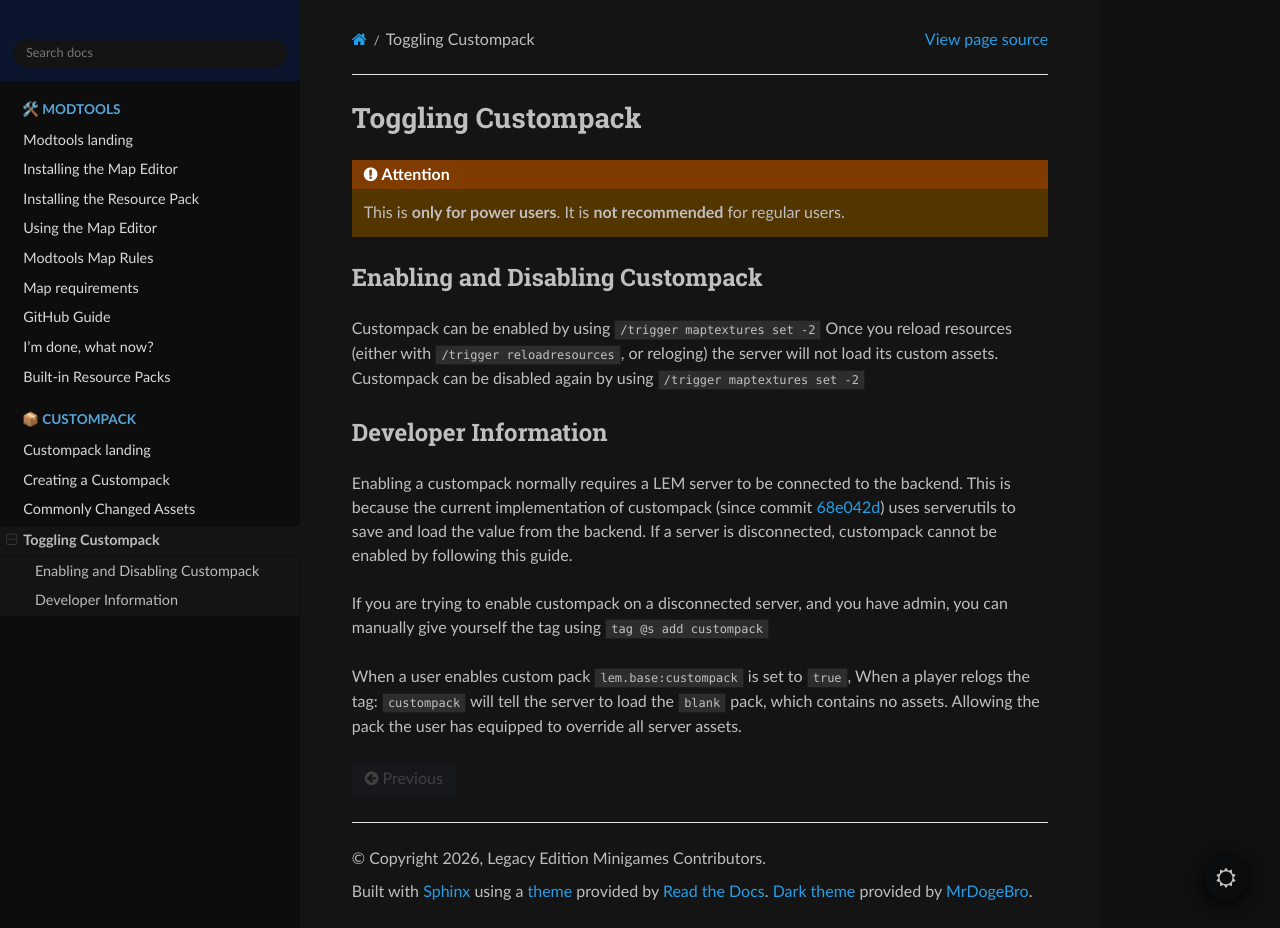
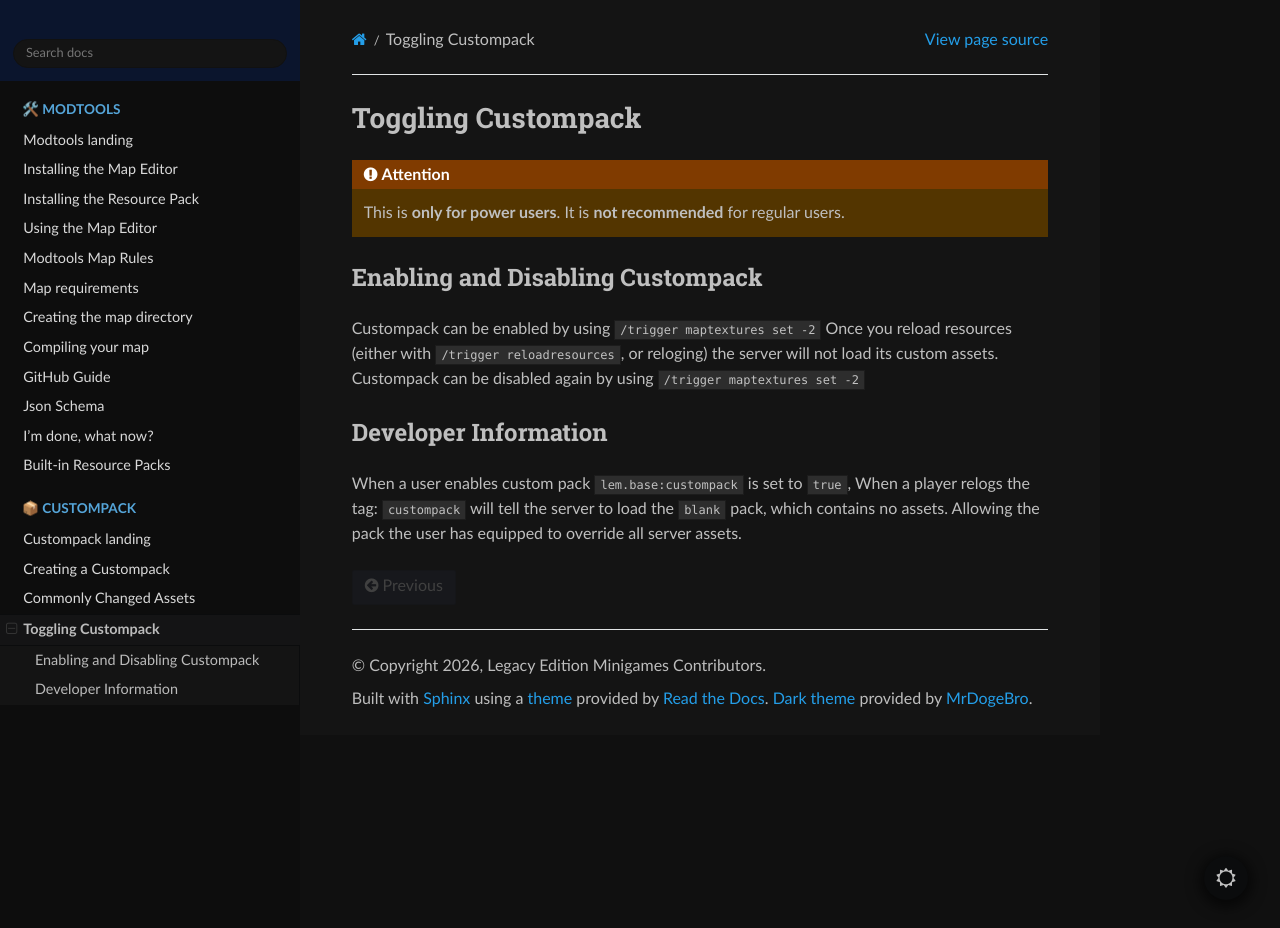
Before and after one commit to Legacy-Edition-Minigames/Documentation, a Sphinx documentation site: the page built from docs/source/custompack/toggling.rst, in a window 1280 px wide and 928 px high. Built offline with Sphinx 7.4.7 and the Read the Docs theme 3.1.0, drawn with Linux system fonts in a browser that asks for light colours; pages that are not in the unit, such as notebooks, are missing from menus.

Commit message:
Getting it closer to being ready

```diff
--- a/docs/source/custompack/toggling.rst
+++ b/docs/source/custompack/toggling.rst
@@ -14,11 +14,6 @@ Custompack can be disabled again by using ``/trigger maptextures set -2``
 
 Developer Information
 ^^^^^^^^^^^^^^^^^^^^^^
-Enabling a custompack normally requires a LEM server to be connected to the backend. This is because
-the current implementation of custompack (since commit `68e042d <https://github.com/Legacy-Edition-Minigames/Minigames/commit/68e042d7035d465b5d797cafaa06daa5d76af84a>`_)
-uses serverutils to save and load the value from the backend. If a server is disconnected, custompack cannot be enabled by following this guide.
-
-If you are trying to enable custompack on a disconnected server, and you have admin, you can manually give yourself the tag using ``tag @s add custompack``
 
 When a user enables custom pack ``lem.base:custompack``
 is set to ``true``, When a player relogs the tag: ``custompack`` will tell the server to load the ``blank`` pack, which contains no assets.
--- a/docs/source/index.rst
+++ b/docs/source/index.rst
@@ -15,8 +15,10 @@ Welcome to the Legacy Edition Minigames documentation!
    /modtools/creation/rules
 
    /modtools/uploading/requirements
+   /modtools/uploading/directory
+   /modtools/uploading/compiling
    /modtools/uploading/github
-   /modtools/uploading/editorjsonschema
+   /modtools/uploading/jsonschema
    /modtools/uploading/post-editor
    /modtools/uploading/resourcepacks
 
@@ -39,7 +41,7 @@ Welcome to the Legacy Edition Minigames documentation!
 
    Information may not be accurate and could be referencing unreleased features.
 
-   The current documentation for ModTools can be found on `GitHub <https://github.com/Legacy-Edition-Minigames/ModTools/wiki>`_
+   Currently, the only section considered complete is ModTools.
 
 To get started with the Modtools Map Editor, see the :doc:`modtools/landing` guide.
 
--- a/docs/source/modtools/creation/rules.rst
+++ b/docs/source/modtools/creation/rules.rst
@@ -7,6 +7,8 @@ Notice
 ------
 .. attention::
     Rules to be replaced by the revised language when decided by the LEM administration team.
+
+    These rules are not final.
 
 Rules
 -----
--- a/docs/source/modtools/creation/using-editor.rst
+++ b/docs/source/modtools/creation/using-editor.rst
@@ -2,6 +2,9 @@ Using the Map Editor
 ====================
 
 The ModTools Editor gives you access to multiple items. The items place objects representing map data.
+
+..  tip::
+   If you do not receive these items, type ``/function modtools:give/run``
 
 To place objects, use your place block key (right click by default).
 
--- a/docs/source/modtools/landing.rst
+++ b/docs/source/modtools/landing.rst
@@ -26,6 +26,7 @@ Getting Started
 * :doc:`/modtools/creation/install-editor`
 * :doc:`/modtools/creation/install-resources`
 * :doc:`/modtools/creation/using-editor`
+* :doc:`/modtools/uploading/directory`
 * :doc:`/modtools/uploading/github`
 * :doc:`/modtools/uploading/post-editor`
 
@@ -35,6 +36,7 @@ Resources
 * :doc:`/modtools/uploading/requirements`
 * :doc:`/modtools/uploading/jsonschema`
 * :doc:`/modtools/uploading/resourcepacks`
+* :doc:`/modtools/uploading/compiling`
 
 
 Support
```
Also changed, not shown: docs/source/modtools/uploading/compiling.rst (added, +41 -0 lines), docs/source/modtools/uploading/directory.rst (added, +47 -0 lines).
